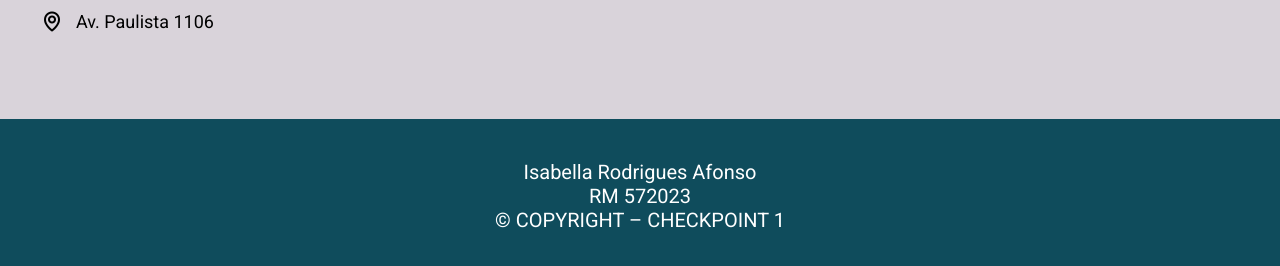
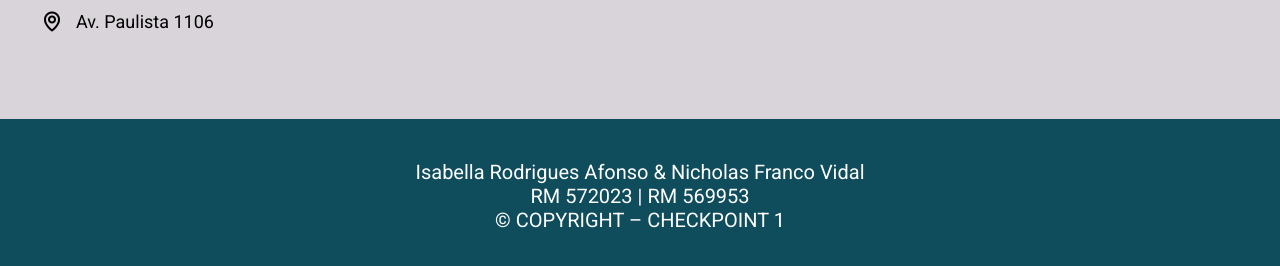
Before and after one commit to iisabellarodrigues/site-html-css, a plain HTML site: page index.html in a window 1280 px wide. Shown: the part 2541-2807 px from the top of the page. Drawn offline with nearby package versions, Linux system fonts and the light colour scheme.

Commit message:
style/adição de nome

```diff
--- a/index.html
+++ b/index.html
@@ -103,8 +103,8 @@
 </main>
 
 <footer>
-  <p>Isabella Rodrigues Afonso</p>
-  <p>RM 572023</p>
+  <p>Isabella Rodrigues Afonso & Nicholas Franco Vidal</p>
+  <p>RM 572023 | RM 569953</p>
   <p>© COPYRIGHT – CHECKPOINT 1</p>
 </footer>
 
```
